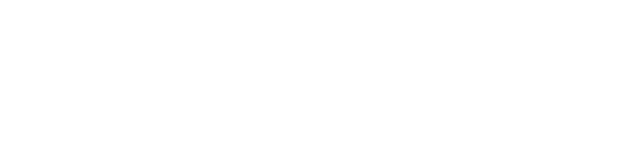
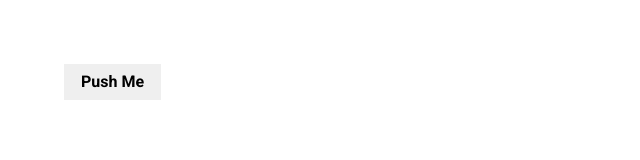
Before and after one commit to bentranter/default, a plain HTML site: page index.html in a window 1280 px wide. Shown: the whole page, without its empty margins (0-640 px from the left). Drawn offline with Linux system fonts and the light colour scheme.

Commit message:
Try out tooltips

```diff
--- a/index.html
+++ b/index.html
@@ -12,7 +12,9 @@
     <link rel='stylesheet' href='style.css'>
   </head>
 
-  <body>
+  <body class='p4'>
+    <button class='btn tooltip' aria-label='Label Demo'>Push Me</button>
+
     <script src='main.js'></script>
   </body>
 
--- a/main.js
+++ b/main.js
@@ -1,5 +1,5 @@
 (function() {
-  'use strict';
+	'use strict';
 
   console.log('Hello, World!');
 })();
--- a/style.css
+++ b/style.css
@@ -123,13 +123,13 @@ th { vertical-align: bottom }
 td { vertical-align: top }
 
 body {
-  font-family: 'Avenir Next', Avenir, sans-serif;
+  font-family: 'Roboto', Helvetica, Arial, sans-serif;
   line-height: 1.5;
   font-size: 100%;
 }
 
 h1, h2, h3, h4, h5, h6 {
-  font-family: 'Avenir Next', Avenir, sans-serif;
+  font-family: 'Roboto', Helvetica, Arial, sans-serif;
   font-weight: bold;
   line-height: 1.25;
   margin-top: 1em;
@@ -600,3 +600,55 @@ tr:last-child td { border-bottom: 0 }
 
 .rounded { border-radius: 3px }
 .circle { border-radius: 50% }
+
+/*
+
+    Tooltips - I can't believe how complicated these are!!!
+
+*/
+
+.tooltip {
+  position: relative;
+}
+
+.tooltip:before {
+  display: none;
+  position: absolute;
+  top: 100%;
+  left: 50%;
+  margin-top: .25rem;
+  margin-left: -.5rem;
+  content: '';
+  height: 0;
+  width: 0;
+  border-left: .5rem solid transparent;
+  border-right: .5rem solid transparent;
+  border-bottom: .5rem solid rgba(0,0,0,.8);
+}
+
+.tooltip:after {
+  display: none;
+  position: absolute;
+  top: 100%;
+  right: 50%;
+  transform: translateX(50%);
+  margin-top: .75rem;
+  content: attr(aria-label);
+  font-size: .75rem;
+  font-weight: normal;
+  -webkit-font-smoothing: subpixel-antialiased;
+  word-wrap: break-word;
+  white-space: pre;
+  border-radius: 3px;
+  padding: .25rem .5rem;
+  background: rgba(0,0,0,.8);
+  box-shadow: 0 2px 5px 0 rgba(0,0,0,.27);
+  color: white;
+}
+
+.tooltip:hover:before,
+.tooltip:focus:before,
+.tooltip:hover:after,
+.tooltip:focus:after {
+  display: block;
+}
```
